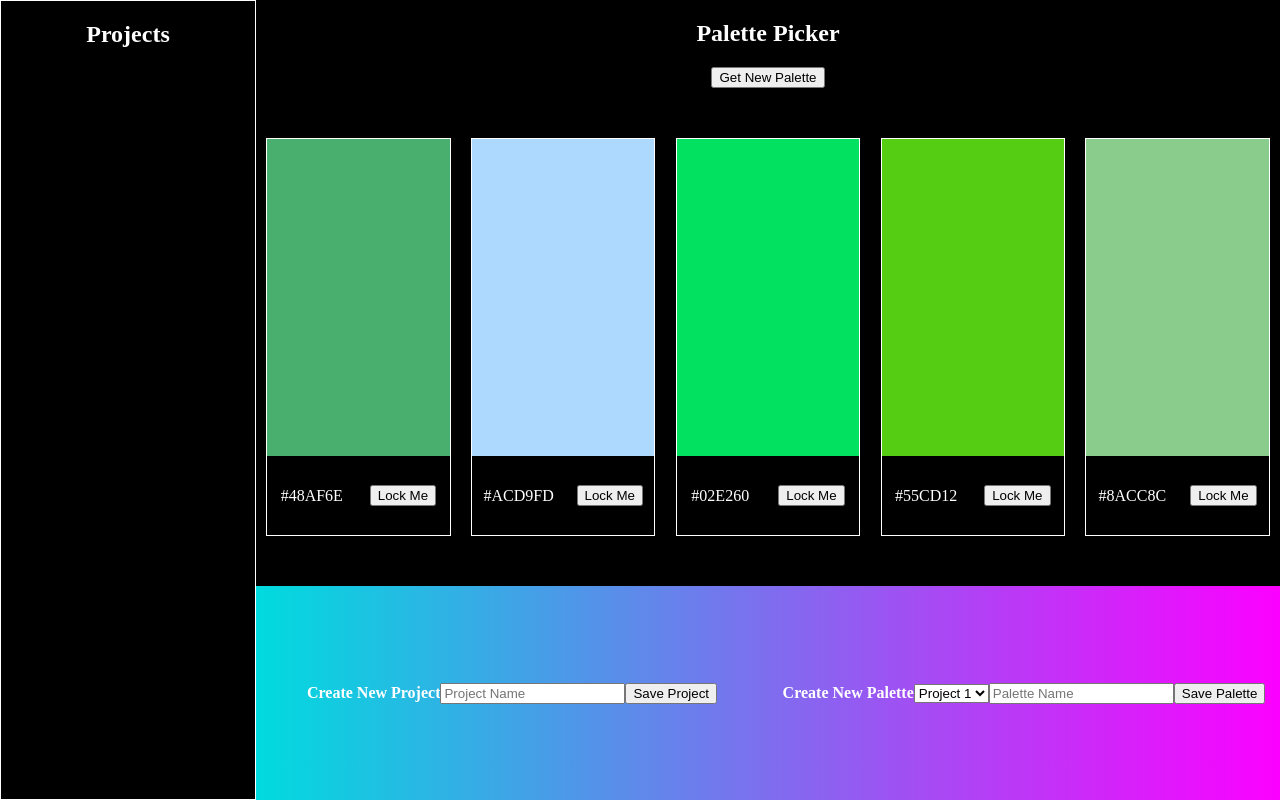
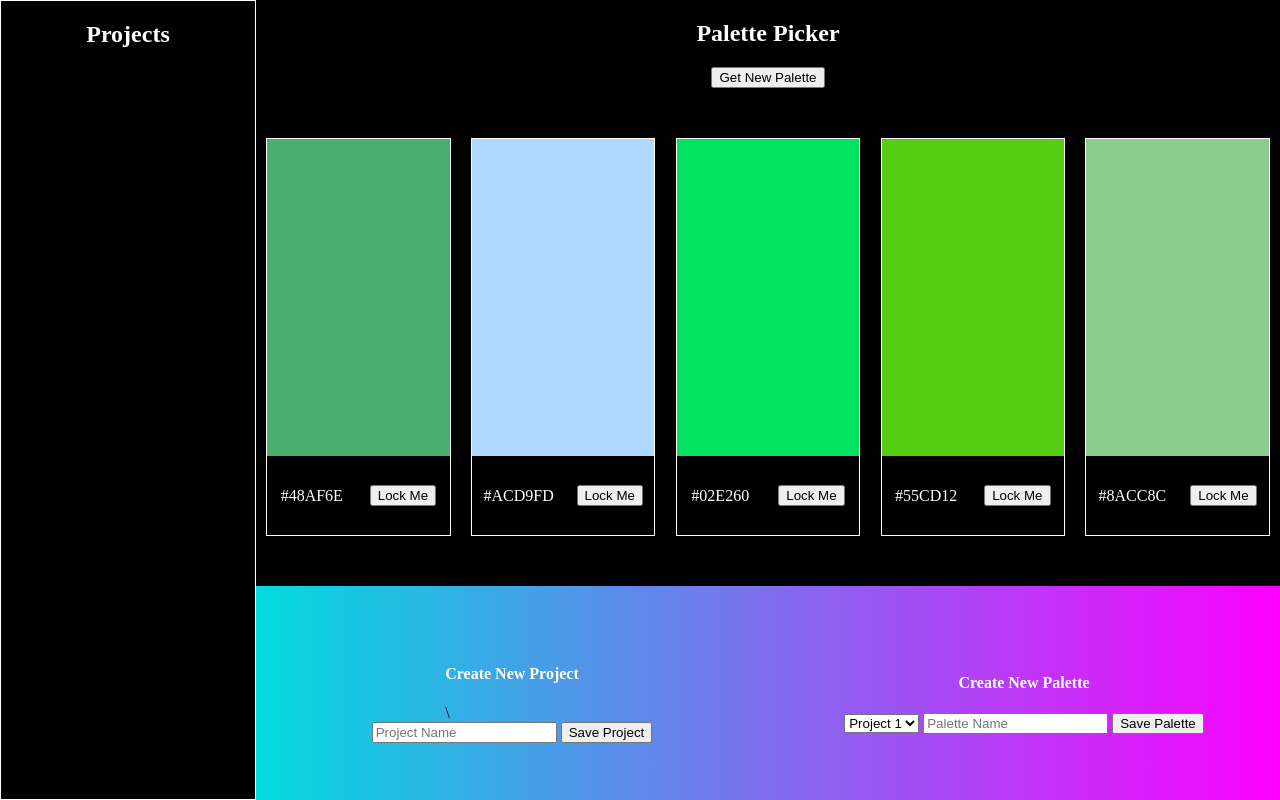
Before and after one commit to dmiller1623/pallete-picker, a website: page public/index.html in a window 1280 px wide. Drawn offline with nearby package versions, Linux system fonts and the light colour scheme.

Commit message:
Add adjusted styles for inputs and colors

```diff
--- a/public/css/styles.css
+++ b/public/css/styles.css
@@ -49,6 +49,7 @@ h1 {
 
 .new-project {
   display: flex;
+  flex-direction: column;
   align-items: center;
   justify-content: center;
   width: 50%;
@@ -57,6 +58,7 @@ h1 {
 
 .new-palette {
   display: flex;
+  flex-direction: column;
   align-items: center;
   justify-content: center;
   width: 50%;
--- a/public/index.html
+++ b/public/index.html
@@ -45,17 +45,25 @@
       </article>
       <article class='user-input-fields'>
         <section class='new-project'>
-          <h1>Create New Project</h1>
+          <div class='input-title'>
+            <h1>Create New Project</h1>\
+          </div>
+          <div class='inputs'>
             <input type='text' class='project-name' placeholder='Project Name'>
             <button class='save-project-button'>Save Project</button>
+          </div>
         </section>
         <section class='new-palette'>
+          <div class='input-title'>
             <h1>Create New Palette</h1>
+          </div>
+          <div class='inputs'>
             <select>
                 <option value='Project 1'>Project 1</option>
             </select>
             <input type='text' placeholder='Palette Name'>
             <button class='save-palette-button'>Save Palette</button>
+          </div>
         </section>
       </article>
     </section>
```
Lines whose indentation alone changed are shown as unchanged.
